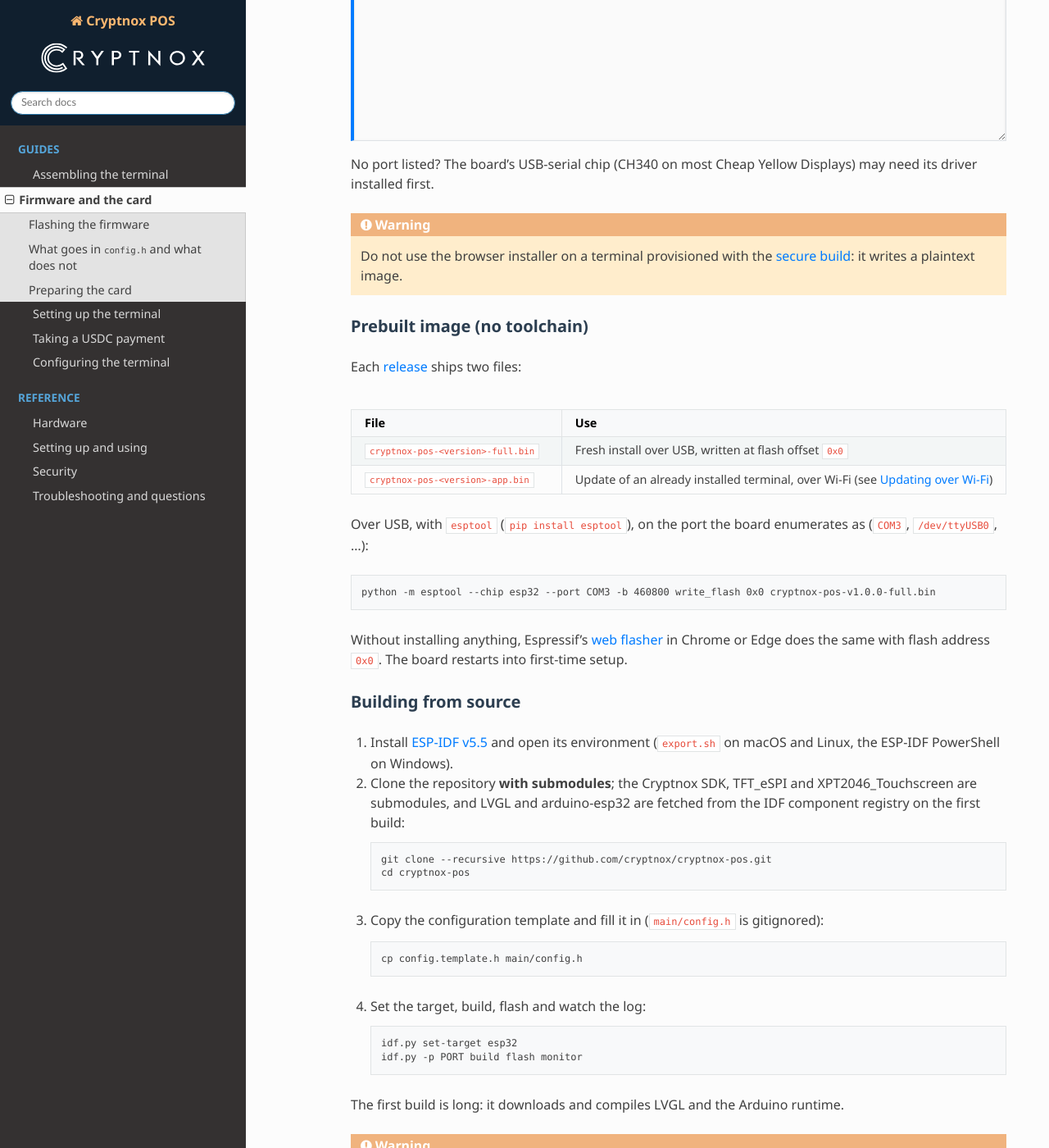
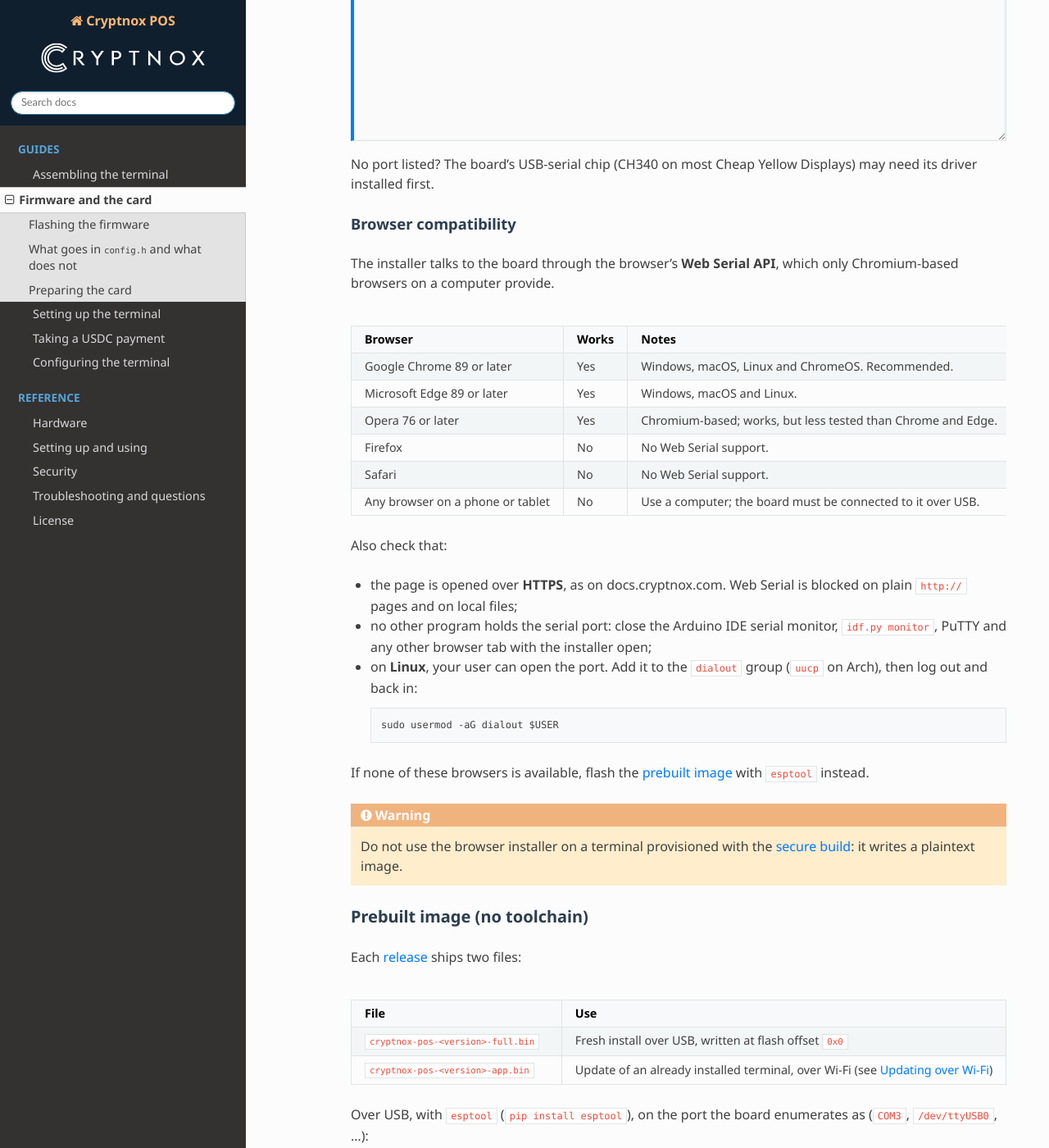
Before and after one commit to embarquech/cryptnox-pos, a Sphinx documentation site: the page built from docs/source/flashing.rst, in a window 1280 px wide and 1400 px high, scrolled down 638 px. Shown: the whole window at 82% size. Built offline with Sphinx 7.4.7 and the Read the Docs theme 3.1.0, drawn with Linux system fonts in a browser that asks for light colours; some of the changed text lies outside the part shown.

Commit message:
docs: add browser compatibility to the firmware guide and an LGPL-3.0 License page, and drop the "Covers v1.0.0" line from the index
Co-Authored-By: Claude Opus 5.5 <noreply@anthropic.com>

```diff
--- a/docs/source/flashing.rst
+++ b/docs/source/flashing.rst
@@ -47,10 +47,62 @@ a bug report if something goes wrong. For the board's own output afterwards, pic
 No port listed? The board's USB-serial chip (CH340 on most Cheap Yellow Displays) may need its
 driver installed first.
 
+.. _browser-compatibility:
+
+Browser compatibility
+^^^^^^^^^^^^^^^^^^^^^
+
+The installer talks to the board through the browser's **Web Serial API**, which only
+Chromium-based browsers on a computer provide.
+
+.. list-table::
+   :header-rows: 1
+   :widths: 35 15 50
+
+   * - Browser
+     - Works
+     - Notes
+   * - Google Chrome 89 or later
+     - Yes
+     - Windows, macOS, Linux and ChromeOS. Recommended.
+   * - Microsoft Edge 89 or later
+     - Yes
+     - Windows, macOS and Linux.
+   * - Opera 76 or later
+     - Yes
+     - Chromium-based; works, but less tested than Chrome and Edge.
+   * - Firefox
+     - No
+     - No Web Serial support.
+   * - Safari
+     - No
+     - No Web Serial support.
+   * - Any browser on a phone or tablet
+     - No
+     - Use a computer; the board must be connected to it over USB.
+
+Also check that:
+
+* the page is opened over **HTTPS**, as on docs.cryptnox.com. Web Serial is blocked on plain
+  ``http://`` pages and on local files;
+* no other program holds the serial port: close the Arduino IDE serial monitor,
+  ``idf.py monitor``, PuTTY and any other browser tab with the installer open;
+* on **Linux**, your user can open the port. Add it to the ``dialout`` group (``uucp`` on Arch),
+  then log out and back in:
+
+  .. code-block:: text
+
+     sudo usermod -aG dialout $USER
+
+If none of these browsers is available, flash the :ref:`prebuilt image <prebuilt-image>` with
+``esptool`` instead.
+
 .. warning::
 
    Do not use the browser installer on a terminal provisioned with the
    :ref:`secure build <secure-build>`: it writes a plaintext image.
+
+.. _prebuilt-image:
 
 Prebuilt image (no toolchain)
 -----------------------------
@@ -76,7 +128,8 @@ Over USB, with ``esptool`` (``pip install esptool``), on the port the board enum
    python -m esptool --chip esp32 --port COM3 -b 460800 write_flash 0x0 cryptnox-pos-v1.0.0-full.bin
 
 Without installing anything, Espressif's `web flasher <https://espressif.github.io/esptool-js/>`__
-in Chrome or Edge does the same with flash address ``0x0``. The board restarts into first-time
+does the same with flash address ``0x0``; it has the same
+:ref:`browser requirements <browser-compatibility>` as the installer above. The board restarts into first-time
 setup.
 
 Building from source
```
Also changed, not shown: docs/source/index.rst (+3 -4 lines), docs/source/license.rst (added, +184 -0 lines).
